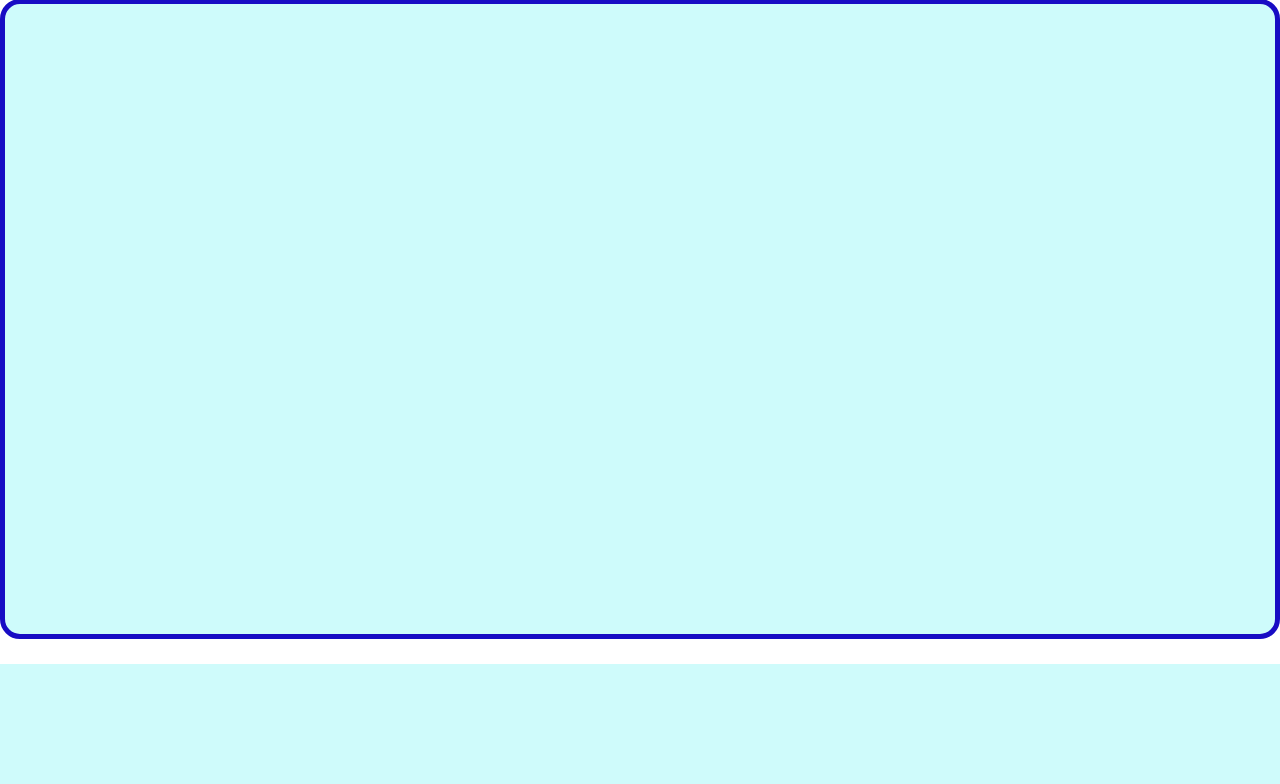
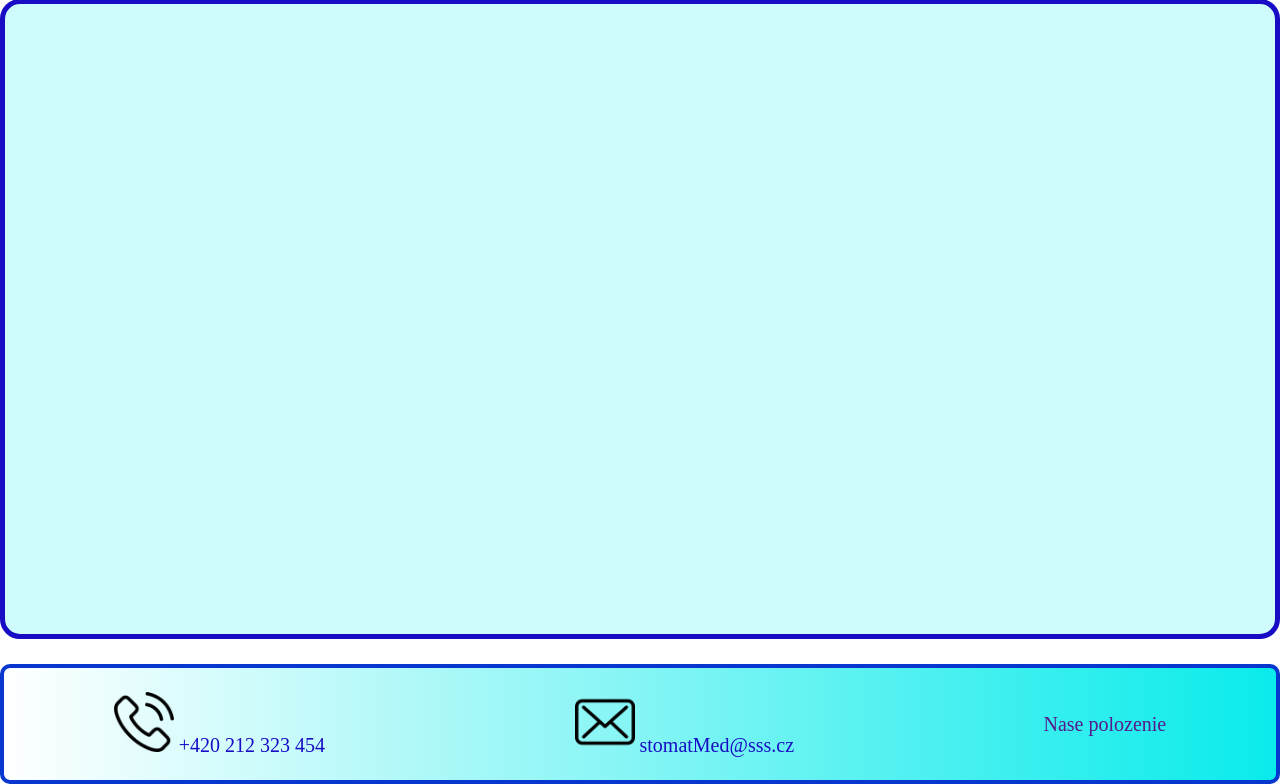
Before and after one commit to OlenaTsysar/Final, a Django app: page /doctors/ in a window 1280 px wide. Shown: the part 147-931 px from the top of the page. Before the commit the page ends 811 px from the top, so only its background shows below. Run offline with Django 5.2, Linux system fonts and the light colour scheme; data that the repository does not hold is empty.

Commit message:
step6 footer

```diff
--- /dev/null
+++ b/stomatolog/stomat/static/stomat/css/footer.css
@@ -0,0 +1,65 @@
+* {
+  margin: 0;
+  padding: 0;
+  box-sizing: border-box;
+  text-decoration: none;
+  list-style: none;
+}
+
+.footer_list {
+  position: relative;
+  height: 15vh;
+  width: 100%;
+  background-color: #0aebeb;
+  display: flex;
+  align-items: center;
+  justify-content: space-around;
+  gap: 30px;
+
+  color: #180cc4;
+  font-size: 20px;
+  border-radius: 10px;
+  border: 4px solid rgb(8, 55, 207);
+  background-image: linear-gradient(to right, white, #0aebeb);
+}
+
+.footer_list:hover {
+background-image: linear-gradient(to right, #0aebeb, white);
+}
+
+.navigation {
+    position: relative;
+    display: flex;
+    gap: 15px;
+}
+.navigation a {
+    display: inline-block;
+    text-decoration: none;
+}
+#map {
+    position: absolut;
+    bottom: 20%;
+    width: 100%;
+    max-width: 600px;
+    animation: showMap 0.5s ease;
+
+}
+ #map iframe {
+    display: block;
+    width: 100%;
+    height: 100%;
+    border: none;
+    border-radius: 12px;
+
+ }
+
+ @keyframes showMap {
+    from {
+        opacity: 0;
+        transform: translateY(-100%);
+    }
+    to {
+        opacity: 1;
+        transform: translateY(0)
+    }
+ }
--- a/stomatolog/stomat/static/stomat/css/styleAllDoctors.css
+++ b/stomatolog/stomat/static/stomat/css/styleAllDoctors.css
@@ -50,7 +50,7 @@
         height: 80%;
         border: 2px solid #180cc4;
         border-radius: 12px;
-        object-fit: contain;
+        object-fit: cover;
         transition: transform 0.5s ease;
     }
 
--- a/stomatolog/stomat/static/stomat/css/styleDoctor.css
+++ b/stomatolog/stomat/static/stomat/css/styleDoctor.css
@@ -61,7 +61,7 @@
 .doc_photo {
     width: 100%;
     height: 100%;
-    object-fit: contain;
+    object-fit: cover;
     border-radius: 5px;
     border: 1px solid #180cc4;
     transition: transform 0.5s ease;
@@ -87,7 +87,7 @@
 .qualification img {
         width: 20vw;
         height: 20vh;
-        object-fit: contain;
+        object-fit: cover;
         border-radius: 5px;
         border: 1px solid #180cc4;
         transition: transform 0.5s ease;
--- a/stomatolog/templates/base.html
+++ b/stomatolog/templates/base.html
@@ -13,6 +13,7 @@
     <link rel="stylesheet" href="{% static 'stomat/css/styleDoctor.css' %}">
     <link rel="stylesheet" href="{% static 'stomat/css/styleAllDoctors.css' %}">
     <link rel="stylesheet" href="{% static 'stomat/css/styleContact.css' %}">
+    <link rel="stylesheet" href="{% static 'stomat/css/footer.css' %}">
 </head>
 <body>
     <header>
@@ -26,8 +27,20 @@
 </main>
 
 <footer>
+{% include "includes/footer.html" %}
+</footer>
+<script>
+    document.getElementById('map-link').addEventListener('click', function(event)
+        { event.preventDefault();
 
-</footer>
+        const map = document.getElementById('map');
 
+        if (map.style.display === 'none') {
+            map.style.display = 'block';
+            } else {
+                map.style.display = 'none';
+            }
+    });
+</script>
 </body>
 </html>
--- a/stomatolog/templates/includes/footer.html
+++ b/stomatolog/templates/includes/footer.html
@@ -1,3 +1,20 @@
-<div>
+{% load static %}
+
+<div class="footer_list">
+    <div class="telefon">
+        <span class="ikonka"><img src="{% static 'stomat/image/free-icon-phone-call-126509.png' %}" alt=""></span>
+        <span class="textIkonka">+420 212 323 454</span>
+
+    </div>
+
+    <div class="email">
+        <span class="ikonka"><img src="{% static 'stomat/image/free-icon-envelope-126516.png' %}" alt=""></span>
+        <span class="textIkonka">stomatMed@sss.cz</span>
+    </div>
+
+    <a href="" id="map-link">Nase polozenie</a>
+    <div id="map" class="navigation" style="display: none;">
+    <iframe src="https://www.google.com/maps/embed?pb=!1m14!1m8!1m3!1d1277.8905867305934!2d14.395270750257412!3d50.16522905734311!3m2!1i1024!2i768!4f13.1!3m3!1m2!1s0x470bea7ad955ad69%3A0xdb06a4a8d98e8f6f!2sJungmannova%20286%2C%20252%2063%20Roztoky%20u%20Prahy!5e0!3m2!1sru!2scz!4v1792055257058!5m2!1sru!2scz" width="600" height="450" style="border:0;" allowfullscreen="" loading="lazy" referrerpolicy="strict-origin-when-cross-origin"></iframe>
+    </div>
 
 </div>
```
